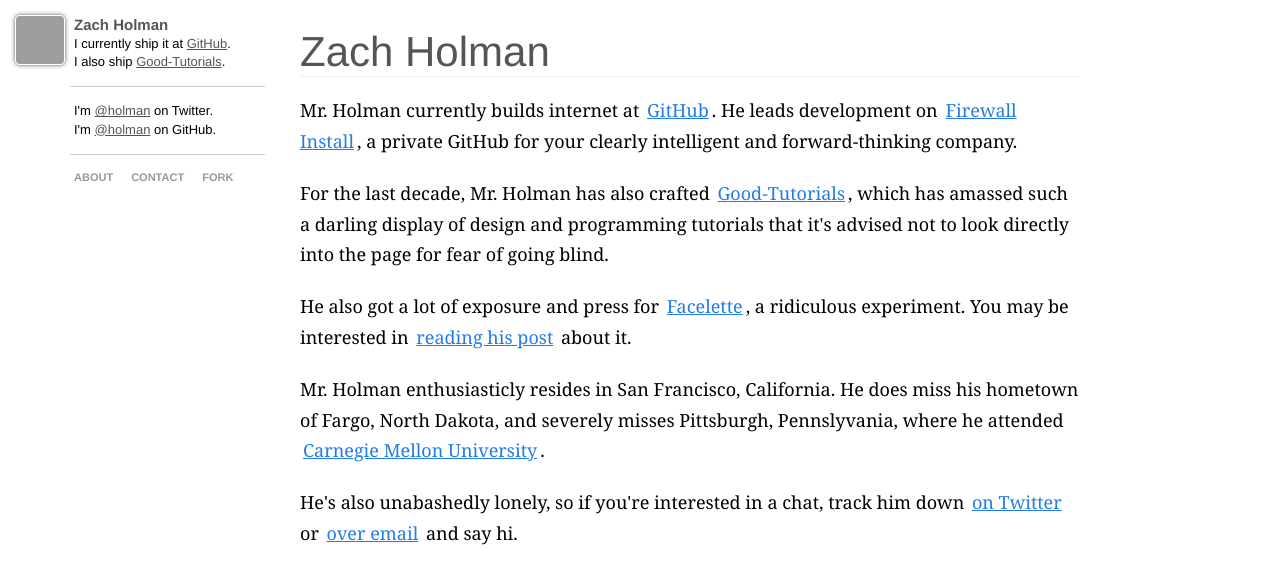
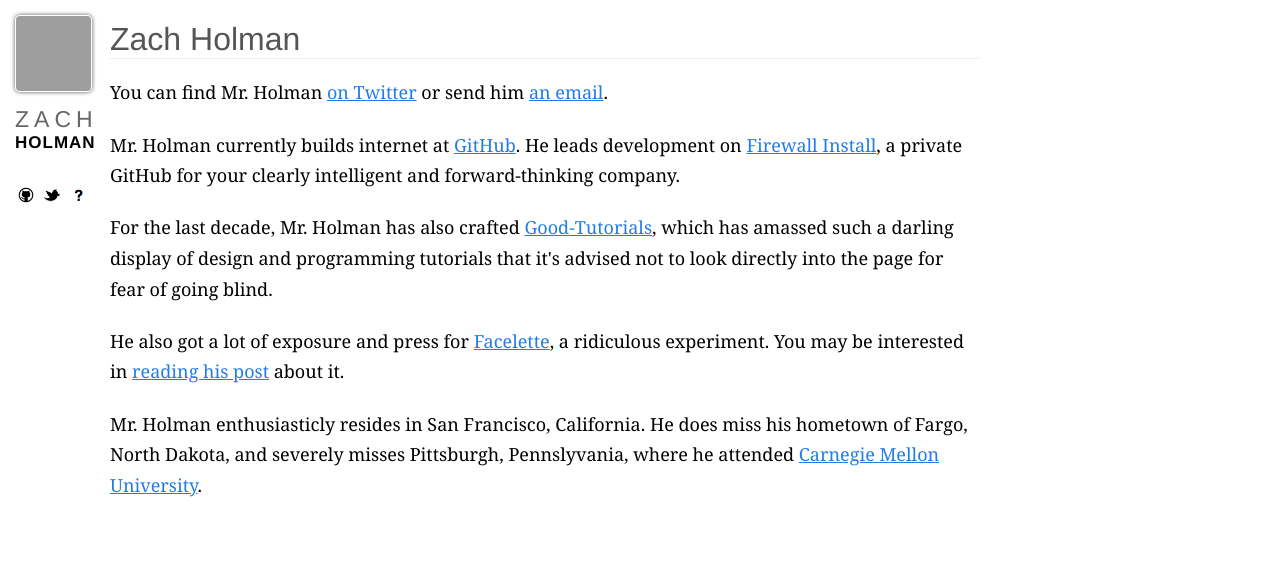
Before and after one commit to broccolini/designertocoder.github.com, a Jekyll site: the page built from about.html, in a window 1280 px wide, cut to the strip 0-584 px from the top of the page. Built offline with Jekyll 4.4.1, drawn with Linux system fonts in a browser that asks for light colours; nearby versions of some CDN libraries; Markdown is read by kramdown in place of the engine named in the settings; grey boxes are pictures that could not be loaded.

Commit message:
blog refresh

```diff
--- a/_includes/post_header.html
+++ b/_includes/post_header.html
@@ -2,5 +2,5 @@
   <a href="{{ page.url }}">{{ page.title }}</a>
 </h1>
 <div class="authoring">
-  by @<a href="http://twitter.com/holman">holman</a> on {{ page.date | date: "%B %e, %Y" }}
+  {{ page.date | date: "%B %e, %Y" }}
 </div>
--- a/_layouts/layout.html
+++ b/_layouts/layout.html
@@ -13,6 +13,7 @@
    <link rel="stylesheet" href="/css/syntax.css" type="text/css" />
    <link rel="apple-touch-icon" href="/apple-touch-icon.png" />
    <script type="text/javascript" src="http://ajax.googleapis.com/ajax/libs/jquery/1.4.1/jquery.min.js"></script>
+   <script type="text/javascript" src="/javascript/application.js"></script>
    <script type="text/javascript" src="/javascript/jquery.boastful.js"></script>
    <script type="text/javascript">
      $(document).ready(function() {
@@ -24,25 +25,29 @@
 
 <div id="header">
   <a href="/">
-    <img src="http://gravatar.com/avatar/6f63cde8b16b035280ca615f621a6c8c?s=142" height="48" width="48" class="avatar" />
+    <img src="http://gravatar.com/avatar/6f63cde8b16b035280ca615f621a6c8c?s=142" height="75" width="75" class="avatar" />
   </a>
-  <div id="bio">
-    <div id="title"><a href="/">Zach Holman</a></div>
-    <div class="byline separation">
-      I currently ship it at <a href="http://github.com">GitHub</a>.<br />
-      I also ship <a href="http://www.good-tutorials.com">Good-Tutorials</a>.<br />
-    </div>
-    <div class="byline separation">
-      I'm <a href="http://twitter.com/holman">@holman</a> on Twitter.<br />
-      I'm <a href="http://github.com/holman">@holman</a> on GitHub.<br />
-    </div>
-    <div class="byline contact">
-      <a href="/about">about</a>
-      <a
-      href="mailto:&#109;&#105;&#110;&#101;&#115;&#104;&#097;&#102;&#116;&#045;&#103;&#097;&#112;&#064;&#122;&#097;&#099;&#104;&#104;&#111;&#108;&#109;&#097;&#110;&#046;&#099;&#111;&#109;">contact</a>
-      <a href="https://github.com/holman/holman.github.com">fork</a>
-    </div>
+
+  <div id="me">
+    <a href="/">
+      <span id="zach">zach</span>
+      <span id="holman">holman</span>
+    </a>
   </div>
+
+  <div id="mousing">&nbsp;</div>
+  <div class="site">
+    <a href="https://github.com/holman" id="github">
+      <img src="/images/github.png" alt="github" title="@holman on GitHub" />
+    </a>
+    <a href="https://twitter.com/holman" id="twitter">
+      <img src="/images/twitter.png" alt="twitter" title="@holman on Twitter" />
+    </a>
+    <a href="/about" id="about">
+      <img src="/images/about.png" alt="about" title="About Zach Holman" />
+    </a>
+  </div>
+
 </div>
 
 {{ content }}
--- a/about.html
+++ b/about.html
@@ -7,6 +7,9 @@
   <div id="post">
 
     <h1>Zach Holman</h1>
+
+    <p>You can find Mr. Holman <a href="http://twitter.com/holman">on Twitter</a> or send him <a
+    href="mailto:&#109;&#105;&#110;&#101;&#115;&#104;&#097;&#102;&#116;&#045;&#103;&#097;&#112;&#064;&#122;&#097;&#099;&#104;&#104;&#111;&#108;&#109;&#097;&#110;&#046;&#099;&#111;&#109;">an email</a>.</p>
 
     <p>Mr. Holman currently builds internet at <a
     href="https://github.com">GitHub</a>. He leads development on <a
@@ -29,9 +32,5 @@
     Pennslyvania, where he attended <a href="http://cmu.edu">Carnegie Mellon
     University</a>.</p>
 
-    <p>He's also unabashedly lonely, so if you're interested in a chat, track him
-    down <a href="http://twitter.com/holman">on Twitter</a> or <a
-    href="mailto:&#109;&#105;&#110;&#101;&#115;&#104;&#097;&#102;&#116;&#045;&#103;&#097;&#112;&#064;&#122;&#097;&#099;&#104;&#104;&#111;&#108;&#109;&#097;&#110;&#046;&#099;&#111;&#109;">over email</a> and say hi.</p>
-
   </div>
 </div>
--- a/css/styles.css
+++ b/css/styles.css
@@ -1,6 +1,5 @@
 body{
   font-family: Georgia, serif;
-  font-size: 18px;
   margin: 0;
   -webkit-font-smoothing: antialiased;
 }
@@ -25,8 +24,9 @@
   margin: 2em 1em;
 }
 .content{
-  margin-left: 300px;
-  margin-right: 200px;
+  margin-left: 110px;
+  margin-right: 300px;
+  margin-bottom: 50px;
 }
 .related{
   margin-top: 10px;
@@ -55,7 +55,7 @@
   text-decoration: none;
 }
 h1{
-  font-size: 42px;
+  font-size: 32px;
   border-bottom: 1px solid #eee;
   margin-bottom: .25em;
 }
@@ -63,73 +63,60 @@
 }
 h3{
 }
+
 #header{
   position: fixed;
   left: 15px;
   top: 15px;
-  width: 250px;
+  width: 80px;
+  font-family: Helvetica, sans-serif;
 }
 #header .avatar{
   border: 1px solid #fff;
   -webkit-border-radius: 5px;
   -moz-border-radius: 5px;
   -webkit-box-shadow: 0px 0px 4px #555;
-  float: left;
 }
 #header a{
-  color: #555;
   text-decoration: none;
 }
-#header #bio{
-  margin-left: 55px;
-  margin-top: -4px;
+#header #me{
+  text-transform: uppercase;
+  margin: 10px 0 20px 0;
 }
-#header #bio #title a{
-  font-size: 15px;
-  font-family: Helvetica, sans-serif;
-  font-weight: bold;
-  padding-left: 4px;
-}
-#header #bio .byline{
-  font-size: 13px;
-  line-height: 1.4em;
-  font-family: Helvetica, sans-serif;
-  padding-bottom: 15px;
-  margin-bottom: 15px;
-  padding-left: 4px;
-}
-#header #bio .contact{
-  text-transform: uppercase;
-  font-weight: bold;
-  font-size: 11px;
-}
-#header #bio .contact a{
-  color: #999;
-  text-decoration: none !important;
-  padding-right: 15px;
-}
-#header #bio .contact a:hover{
+#header #zach{
+  font-size: 23px;
+  letter-spacing: 5px;
   color: #666;
 }
-#header #bio .separation{
-  border-bottom: 1px solid #ccc;
+#header #zach:hover {
+  color: #000;
 }
-#header #bio .byline a{
-  text-decoration: underline;
+#header #holman{
+  font-size: 17px;
+  font-weight: bold;
+  letter-spacing: 1px;
+  color: #000;
 }
-#header a:hover{
-  color: #111;
+#header .site{
 }
+#header .site img{
+  padding: 0 3px;
+  border: 0;
+}
+#header #mousing{
+  font-size: 12px;
+  color: #999;
+  padding-left: 2px;
+  letter-spacing: 1px;
+}
+
+
 #post{
   margin-bottom: 8em;
 }
 #post ul{
-  font-size: .8em;
-  border-top: 2px solid #ccc;
-  border-bottom: 1px solid #ccc;
-  background-color: #eee;
-  padding: 1em 2em;
-  margin: 0 2em;
+  font-size: 14px;
 }
 #post li{
   line-height: 1.25em;
@@ -141,6 +128,7 @@
   border: 1px solid #ccc;
 }
 #post p{
+  font-size: 18px;
   margin-bottom: 1.2em;
   line-height: 1.7em;
 }
@@ -153,7 +141,7 @@
   -webkit-box-shadow: 0px 0px 10px #555;
 }
 #post .authoring{
-  padding-left: 8px;
+  padding-left: 3px;
   font-size: 14px;
   color: #777;
 }
@@ -183,12 +171,9 @@
   color: #111;
   font-style: normal;
 }
-#post a{
-  padding: 0 3px;
-}
 #foots{
   margin-top: 2em;
-  padding: 10px 15%;
+  padding: 10px 10%;
   background-color: #eee;
   font-size: 14px;
   color: #999;
@@ -198,10 +183,9 @@
   padding: 0 2px;
 }
 #boastful{
-  background:
-  -webkit-gradient(linear, left top, left bottom, from(#ccc), to(#fff), color-stop(.1, #eee), color-stop(.8, #fff));
+  background: -webkit-gradient(linear, left top, left bottom, from(#ccc), to(#fff), color-stop(.1, #eee), color-stop(.8, #fff));
   background-color: #fbfbfb;
-  padding: 1.25em 15%;
+  padding: 1.25em 10%;
   padding-bottom: 9em;
   color: #999;
   font-size: 13px;
--- /dev/null
+++ b/javascript/application.js
@@ -0,0 +1,28 @@
+jQuery(document).ready(function($){
+
+  $('#github').mouseover(function(){
+    $('#mousing').text("GitHub");
+  });
+
+  $('#github').mouseout(function(){
+    $('#mousing').html("&nbsp;");
+  });
+
+  $('#twitter').mouseover(function(){
+    $('#mousing').text("Twitter");
+  });
+
+  $('#twitter').mouseout(function(){
+    $('#mousing').html("&nbsp;");
+  });
+
+  $('#about').mouseover(function(){
+    $('#mousing').text("About");
+  });
+
+  $('#about').mouseout(function(){
+    $('#mousing').html("&nbsp;");
+  });
+
+
+});
```
Also changed, not shown: images/about.png (added), images/github.png, images/lastfm.png (deleted), images/rss.png (deleted), images/twitter.png.
